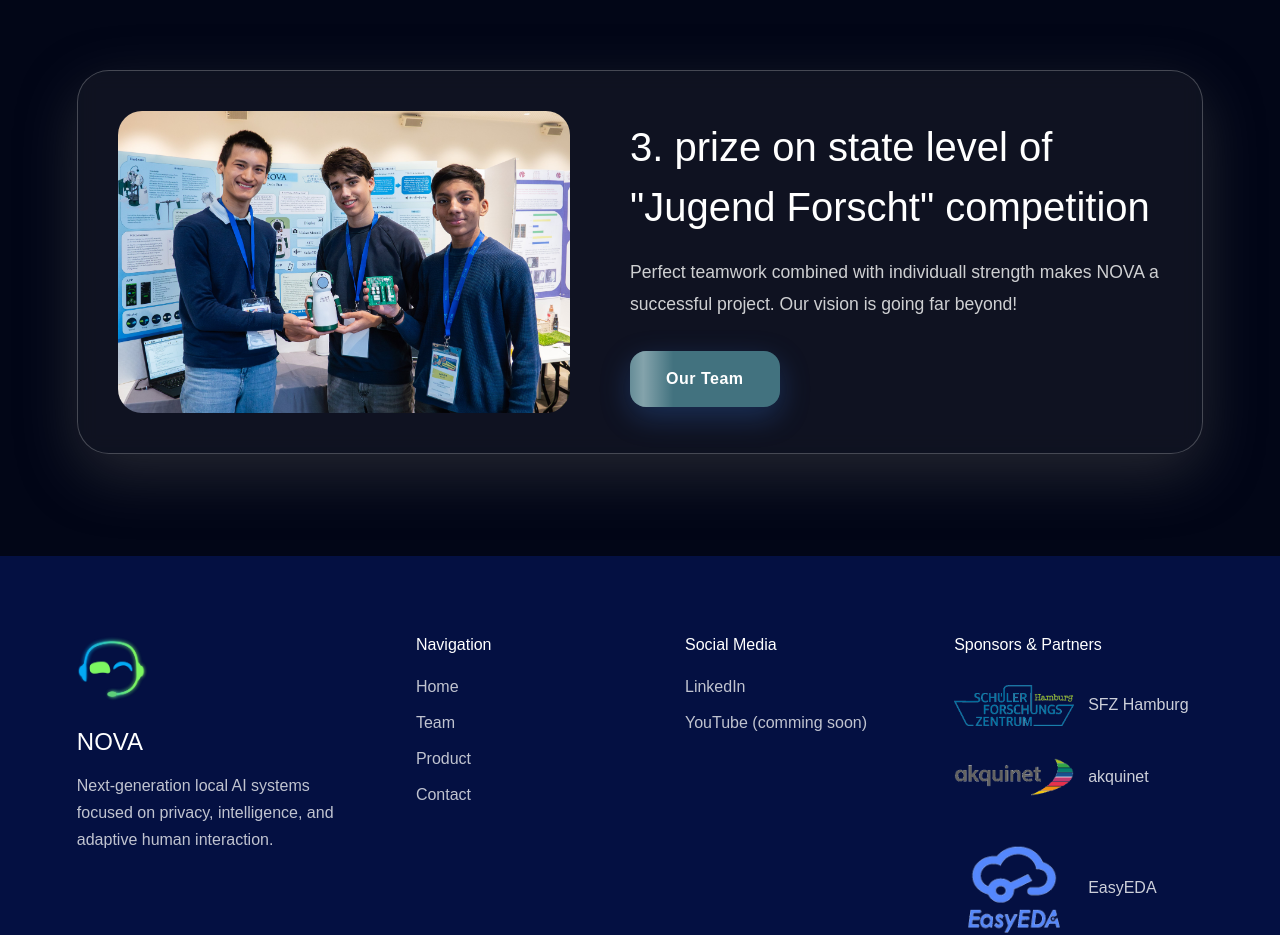
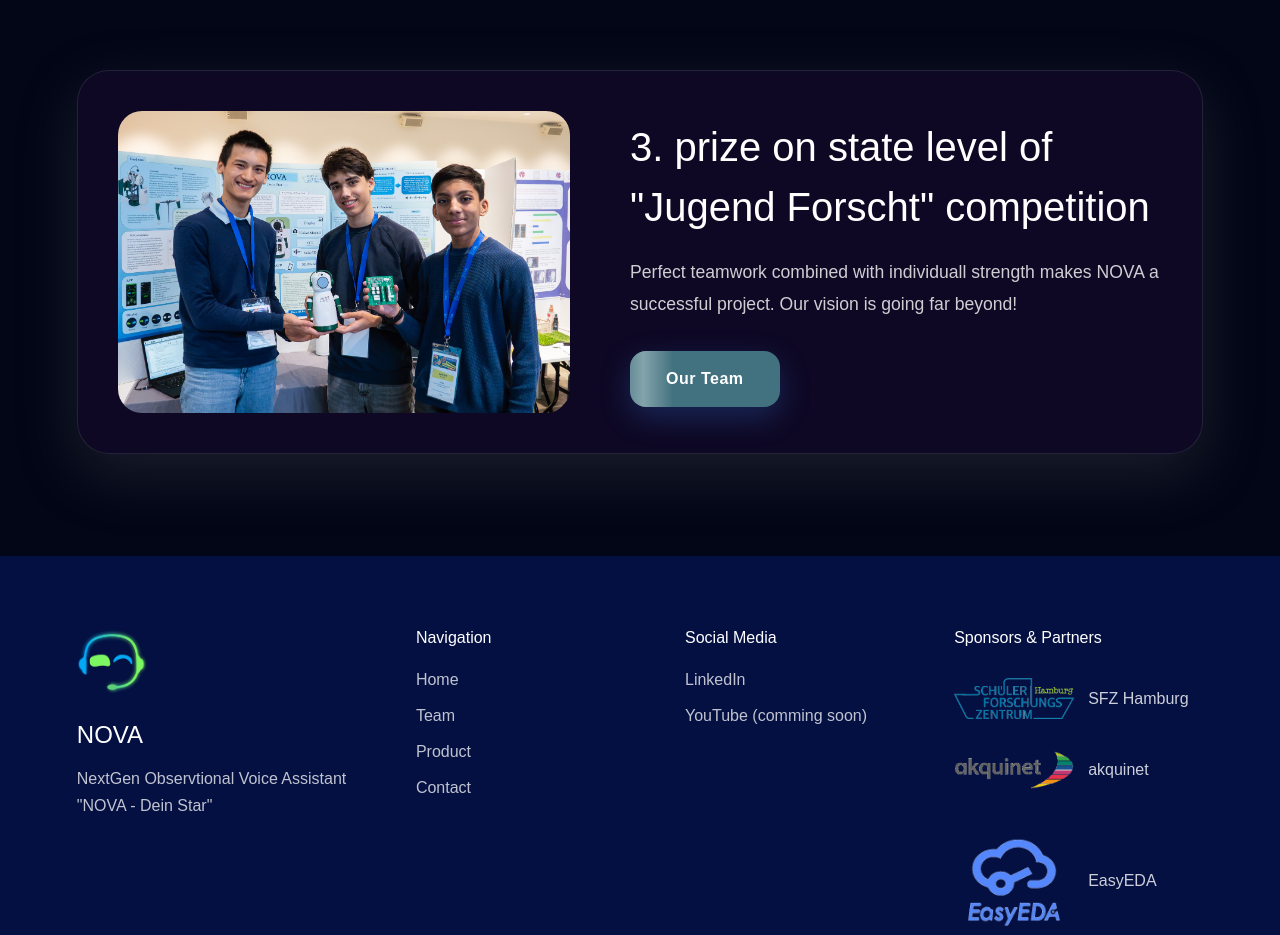
Before and after one commit to novadeinstar/nova-website, a Next.js app: page / in a window 1280 px wide. Shown: the part 1632-2567 px from the top of the page. Built offline with nearby package versions, Linux system fonts and the light colour scheme.

Commit message:
videocontrols

```diff
--- a/app/page.tsx
+++ b/app/page.tsx
@@ -159,13 +159,15 @@ export default function Home() {
           margin: "0 auto",
         }}
       >
-        {/* IMAGE */}
+        {/* Video */}
         <video
           src="/videos/Nova_video.mp4"
+          poster="/images/video-preview.jpeg"
+          controls
           playsInline
           style={{
             width: "100%",
-            maxWidth: "1000px",
+            maxWidth: "1300px",
             borderRadius: "20px",
             objectFit: "cover",
           }}
@@ -196,12 +198,12 @@ export default function Home() {
           padding: "40px",
           borderRadius: "32px",
           background:
-            "rgba(84, 82, 82, 0.17)",
+            "rgba(81, 24, 99, 0.17)",
           border:
-            "1px solid rgba(255, 255, 255, 0.23)",
+            "1px solid rgba(255, 255, 255, 0.1)",
           backdropFilter: "blur(10px)",
           boxShadow:
-            "0px 20px 60px rgba(86, 86, 86, 0.41)",
+            "0px 20px 60px rgba(86, 86, 86, 0.3)",
         }}
       >
         {/* LEFT IMAGE */}
--- a/components/Footer.tsx
+++ b/components/Footer.tsx
@@ -8,7 +8,7 @@ export default function Footer() {
         background: "#041042",
         color: "white",
         padding:
-          "clamp(40px, 6vw, 80px) clamp(20px, 6vw, 80px)",
+          "clamp(40px, 6vw, 70px) clamp(20px, 6vw, 80px)",
       }}
     >
       {/* TOP AREA */}
@@ -54,9 +54,8 @@ export default function Footer() {
               lineHeight: "1.7",
             }}
           >
-            Next-generation local AI systems focused on
-            privacy, intelligence, and adaptive human
-            interaction.
+            NextGen Observtional Voice Assistant
+            "NOVA - Dein Star"
           </p>
         </div>
 
```
Also changed, not shown: public/images/video-preview.jpeg (added).
